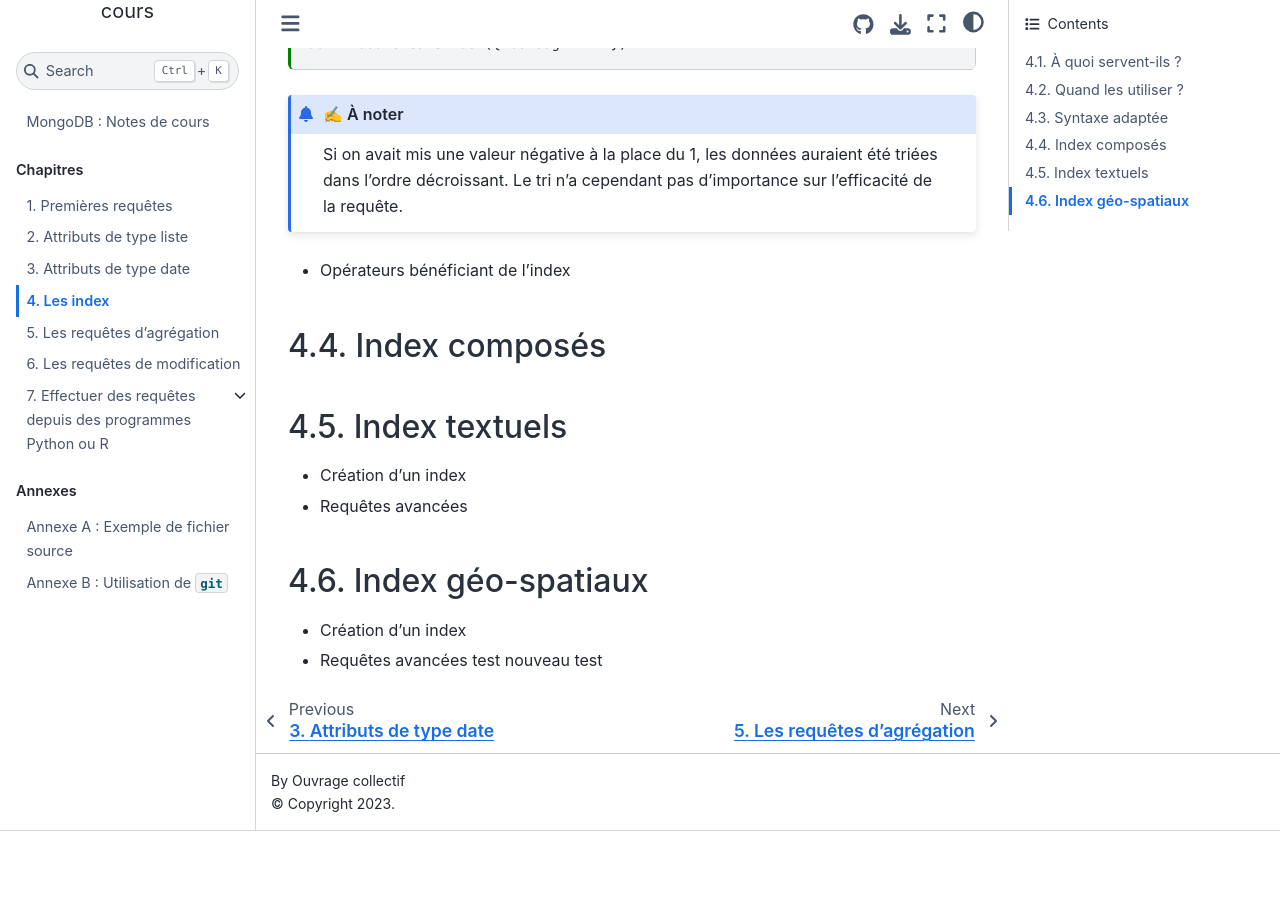
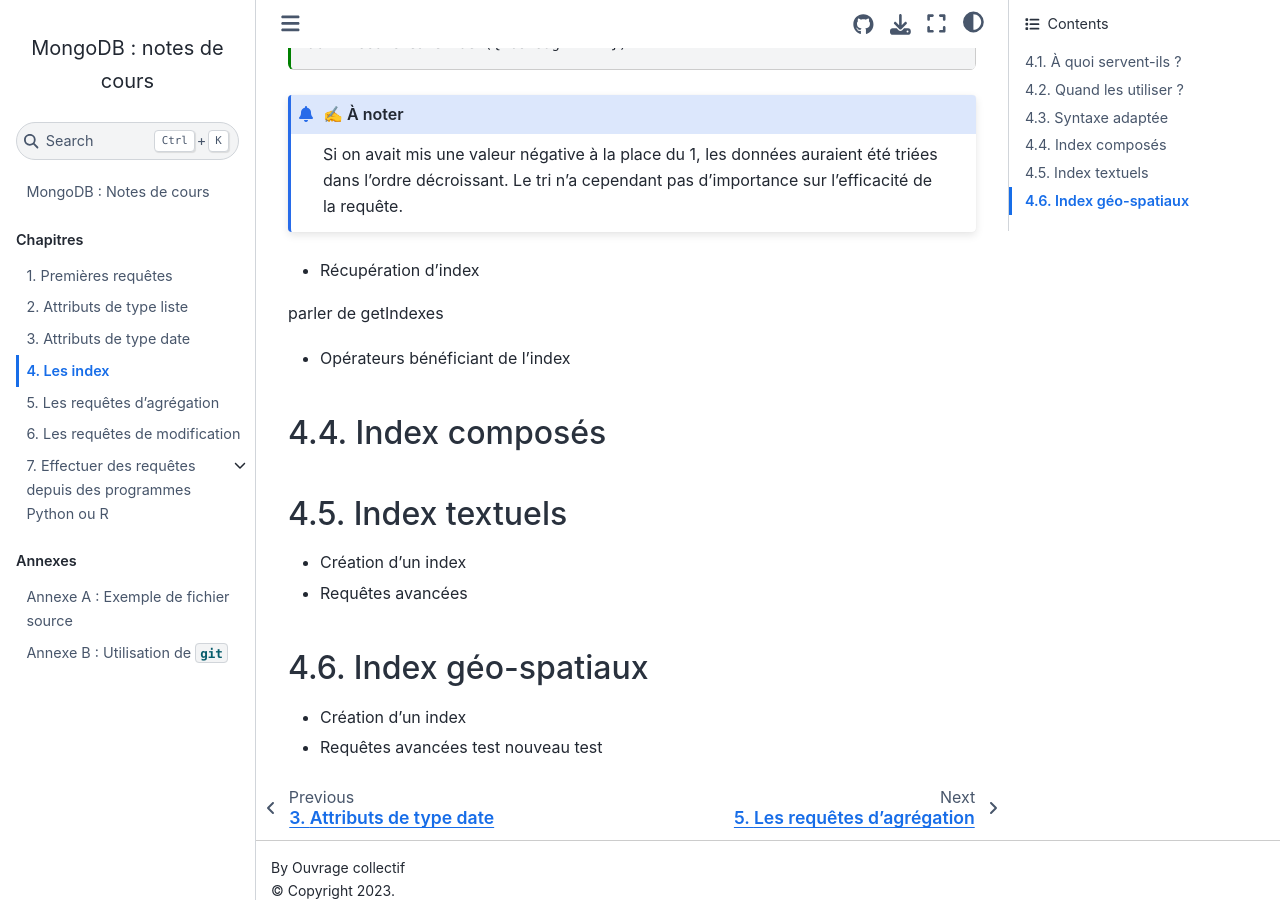
Before and after one commit to rtavenar/mongo_book, a Jupyter Book: the page built from content/04_index.md, in a window 1280 px wide and 900 px high, scrolled down 1472 px. Built offline with Jupyter Book 1.0.4 settings and Sphinx 7.4.7 and the Sphinx Book theme 1.1.4, drawn with Linux system fonts in a browser that asks for light colours; before the commit the page ends 2303 px from its top, so only the background shows below that.

Commit message:
Update 04_index.md

````diff
--- a/content/04_index.md
+++ b/content/04_index.md
@@ -66,6 +66,9 @@ db.NYfood.createIndex({"borough" : 1})
 Si on avait mis une valeur négative à la place du 1, les données auraient été triées dans l'ordre décroissant.
 Le tri n'a cependant pas d'importance sur l'efficacité de la requête.
 ```
+* Récupération d'index
+
+parler de getIndexes
 * Opérateurs bénéficiant de l’index
 
 ## Index composés
````
